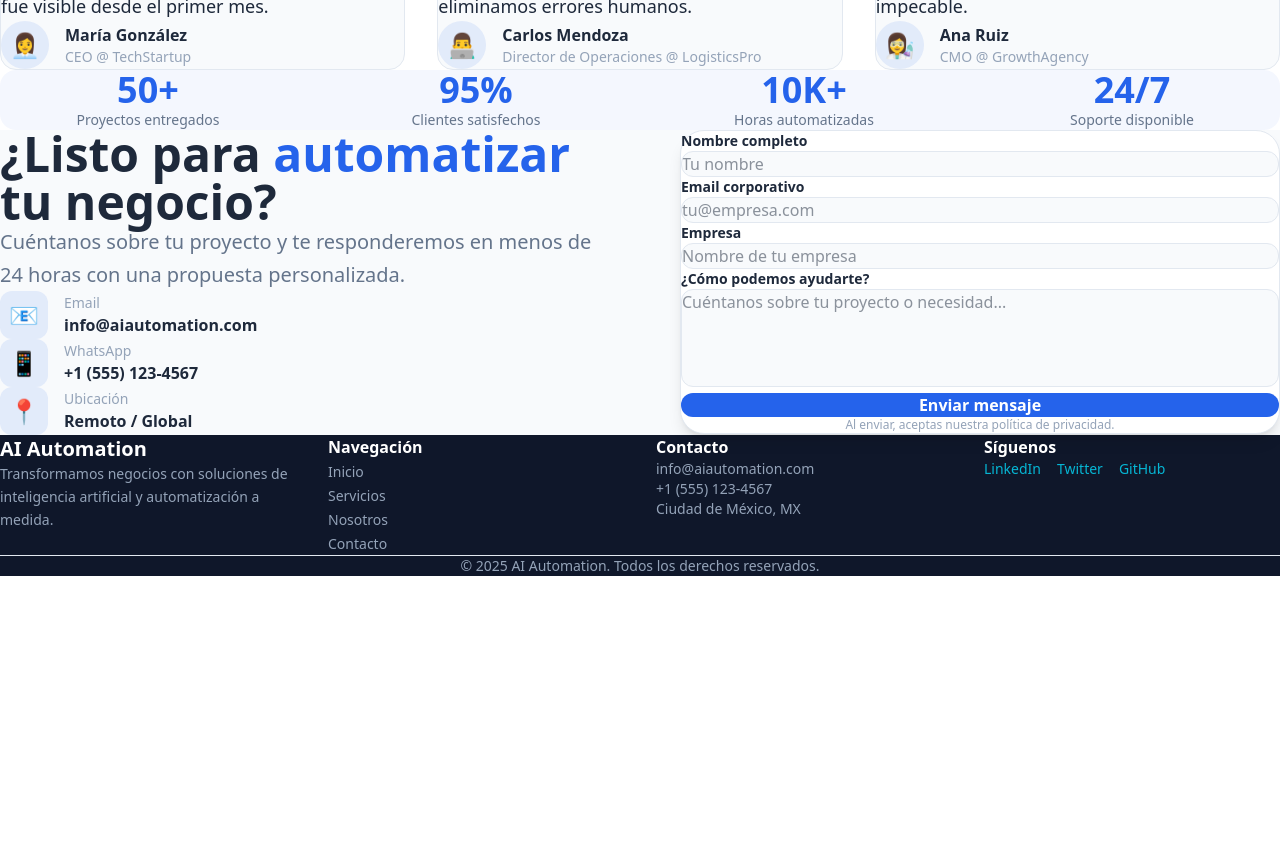
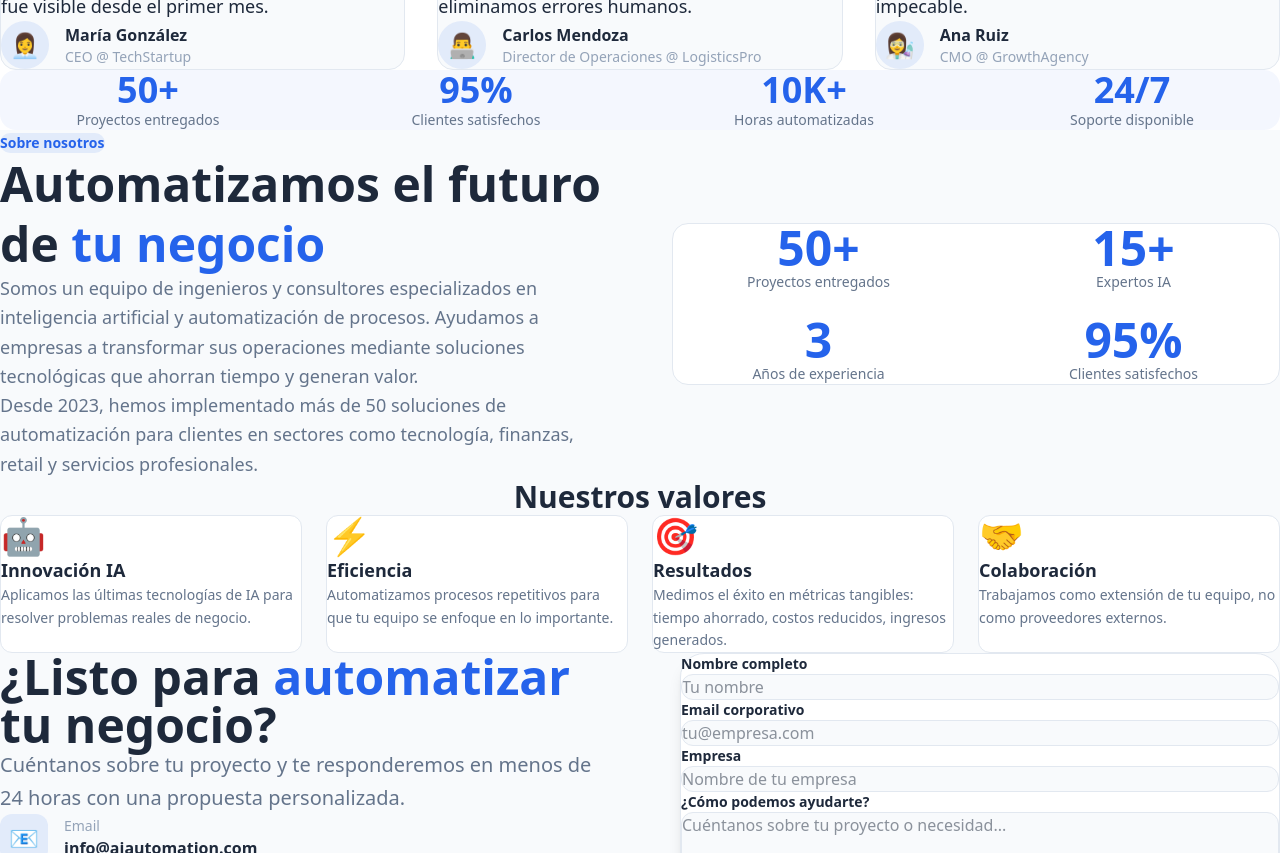
Before and after one commit to SebastianMoralesDuque/solutionaltech-openclaw, a React (Vite) app: page / in a window 1280 px wide. Shown: the part 1400-2253 px from the top of the page. Before the commit the page ends 1976 px from the top, so only its background shows below. Built offline with nearby package versions, Linux system fonts and the light colour scheme.

Commit message:
feat: Add About component with company info and values (T019)
- Create About.tsx with mission statement and company stats
- Add 4 core values grid (Innovation, Efficiency, Results, Collaboration)
- Import and integrate About in App.tsx
- Update TASKS.md: T019 completed (19/20 tasks done)

```diff
--- a/src/App.tsx
+++ b/src/App.tsx
@@ -2,6 +2,7 @@ import { Navbar } from './components/Navbar';
 import { Hero } from './components/Hero';
 import { Services } from './components/Services';
 import { Testimonials } from './components/Testimonials';
+import { About } from './components/About';
 import { Contact } from './components/Contact';
 import { Footer } from './components/Footer';
 
@@ -16,6 +17,7 @@ function App() {
         <Hero />
         <Services />
         <Testimonials />
+        <About />
         <Contact />
       </main>
       <Footer />
--- /dev/null
+++ b/src/components/About.tsx
@@ -0,0 +1,181 @@
+// About.tsx - Componente de información de la empresa
+// Sección "Sobre nosotros" con misión, visión y valores
+
+export function About() {
+  const values = [
+    {
+      icon: "🤖",
+      title: "Innovación IA",
+      description: "Aplicamos las últimas tecnologías de IA para resolver problemas reales de negocio."
+    },
+    {
+      icon: "⚡",
+      title: "Eficiencia",
+      description: "Automatizamos procesos repetitivos para que tu equipo se enfoque en lo importante."
+    },
+    {
+      icon: "🎯",
+      title: "Resultados",
+      description: "Medimos el éxito en métricas tangibles: tiempo ahorrado, costos reducidos, ingresos generados."
+    },
+    {
+      icon: "🤝",
+      title: "Colaboración",
+      description: "Trabajamos como extensión de tu equipo, no como proveedores externos."
+    }
+  ];
+
+  return (
+    <section
+      id="nosotros"
+      className="py-20 md:py-32"
+      style={{ backgroundColor: 'var(--color-bg-secondary)' }}
+    >
+      <div className="max-w-7xl mx-auto px-4 sm:px-6 lg:px-8">
+        {/* Main Content */}
+        <div className="grid md:grid-cols-2 gap-12 md:gap-16 items-center mb-20">
+          {/* Left - Text */}
+          <div>
+            <span
+              className="inline-block px-4 py-2 rounded-full text-sm font-semibold mb-4"
+              style={{
+                backgroundColor: 'rgba(37, 99, 235, 0.1)',
+                color: 'var(--color-primary)'
+              }}
+            >
+              Sobre nosotros
+            </span>
+            <h2
+              className="text-3xl md:text-5xl font-extrabold mb-6 leading-tight"
+              style={{ color: 'var(--color-text-primary)' }}
+            >
+              Automatizamos el futuro de{' '}
+              <span style={{ color: 'var(--color-primary)' }}>tu negocio</span>
+            </h2>
+            <p
+              className="text-lg leading-relaxed mb-6"
+              style={{ color: 'var(--color-text-secondary)' }}
+            >
+              Somos un equipo de ingenieros y consultores especializados en inteligencia artificial
+              y automatización de procesos. Ayudamos a empresas a transformar sus operaciones
+              mediante soluciones tecnológicas que ahorran tiempo y generan valor.
+            </p>
+            <p
+              className="text-lg leading-relaxed"
+              style={{ color: 'var(--color-text-secondary)' }}
+            >
+              Desde 2023, hemos implementado más de 50 soluciones de automatización
+              para clientes en sectores como tecnología, finanzas, retail y servicios profesionales.
+            </p>
+          </div>
+
+          {/* Right - Stats/Visual */}
+          <div
+            className="p-8 rounded-2xl border"
+            style={{
+              backgroundColor: 'var(--color-bg-primary)',
+              borderColor: 'var(--color-border)'
+            }}
+          >
+            <div className="grid grid-cols-2 gap-6">
+              <div className="text-center p-4">
+                <p
+                  className="text-4xl md:text-5xl font-extrabold"
+                  style={{ color: 'var(--color-primary)' }}
+                >
+                  50+
+                </p>
+                <p
+                  className="text-sm mt-2"
+                  style={{ color: 'var(--color-text-secondary)' }}
+                >
+                  Proyectos entregados
+                </p>
+              </div>
+              <div className="text-center p-4">
+                <p
+                  className="text-4xl md:text-5xl font-extrabold"
+                  style={{ color: 'var(--color-primary)' }}
+                >
+                  15+
+                </p>
+                <p
+                  className="text-sm mt-2"
+                  style={{ color: 'var(--color-text-secondary)' }}
+                >
+                  Expertos IA
+                </p>
+              </div>
+              <div className="text-center p-4">
+                <p
+                  className="text-4xl md:text-5xl font-extrabold"
+                  style={{ color: 'var(--color-primary)' }}
+                >
+                  3
+                </p>
+                <p
+                  className="text-sm mt-2"
+                  style={{ color: 'var(--color-text-secondary)' }}
+                >
+                  Años de experiencia
+                </p>
+              </div>
+              <div className="text-center p-4">
+                <p
+                  className="text-4xl md:text-5xl font-extrabold"
+                  style={{ color: 'var(--color-primary)' }}
+                >
+                  95%
+                </p>
+                <p
+                  className="text-sm mt-2"
+                  style={{ color: 'var(--color-text-secondary)' }}
+                >
+                  Clientes satisfechos
+                </p>
+              </div>
+            </div>
+          </div>
+        </div>
+
+        {/* Values Section */}
+        <div>
+          <h3
+            className="text-2xl md:text-3xl font-bold text-center mb-12"
+            style={{ color: 'var(--color-text-primary)' }}
+          >
+            Nuestros valores
+          </h3>
+          <div className="grid sm:grid-cols-2 md:grid-cols-4 gap-6">
+            {values.map((value, index) => (
+              <div
+                key={index}
+                className="p-6 rounded-xl border transition-all hover:shadow-md"
+                style={{
+                  backgroundColor: 'var(--color-bg-primary)',
+                  borderColor: 'var(--color-border)'
+                }}
+              >
+                <span className="text-4xl mb-4 block">{value.icon}</span>
+                <h4
+                  className="text-lg font-semibold mb-2"
+                  style={{ color: 'var(--color-text-primary)' }}
+                >
+                  {value.title}
+                </h4>
+                <p
+                  className="text-sm leading-relaxed"
+                  style={{ color: 'var(--color-text-secondary)' }}
+                >
+                  {value.description}
+                </p>
+              </div>
+            ))}
+          </div>
+        </div>
+      </div>
+    </section>
+  );
+}
+
+export default About;
```
Also changed, not shown: 1 other file (tests, documents, lock files or other folders).
